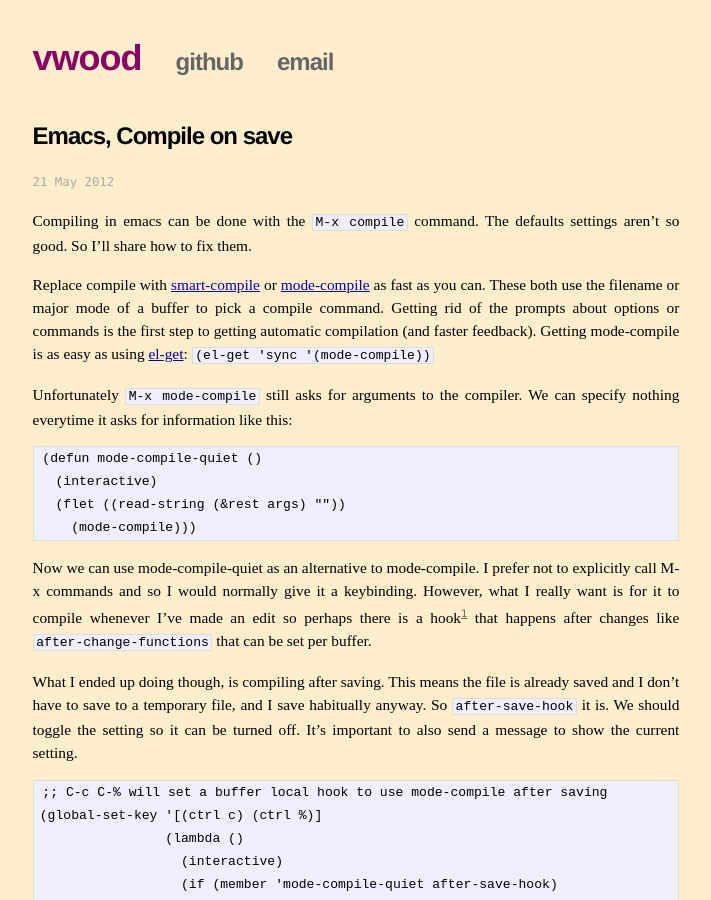
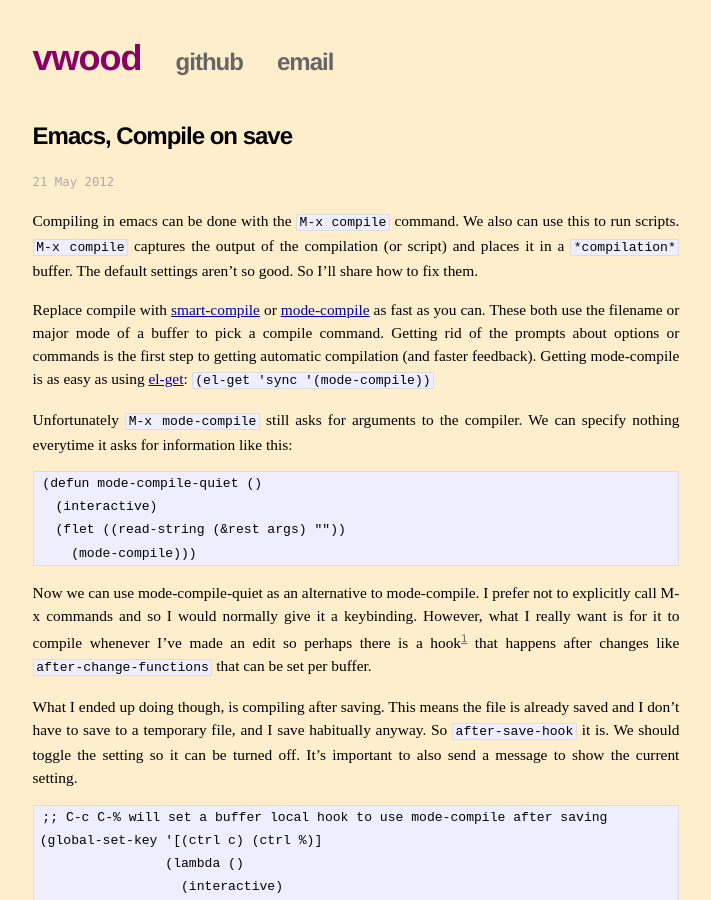
Before and after one commit to vwood/vwood.github.com, a Jekyll site: the page built from _posts/2012-5-21-emacs-compile-on-save.md, in a window 1280 px wide and 900 px high. Shown: the whole window, without its empty margins (284-995 px from the left). Built offline with Jekyll 4.4.1, drawn with Linux system fonts in a browser that asks for light colours.

Commit message:
Small fixes

```diff
--- a/_posts/2012-5-21-emacs-compile-on-save.md
+++ b/_posts/2012-5-21-emacs-compile-on-save.md
@@ -8,7 +8,7 @@ tags: [emacs]
 ================
 <p class="meta">21 May 2012</p>
 
-Compiling in emacs can be done with the `M-x compile` command. The defaults settings aren't so good. So I'll share how to fix them.
+Compiling in emacs can be done with the `M-x compile` command. We also can use this to run scripts. `M-x compile` captures the output of the compilation (or script) and places it in a `*compilation*` buffer. The default settings aren't so good. So I'll share how to fix them.
 
 Replace compile with [smart-compile](http://www.emacswiki.org/emacs/SmartCompile) or [mode-compile](http://emacswiki.org/emacs/ModeCompile) as fast as you can. These both use the filename or major mode of a buffer to pick a compile command. Getting rid of the prompts about options or commands is the first step to getting automatic compilation (and faster feedback). Getting mode-compile is as easy as using [el-get](https://github.com/dimitri/el-get): `(el-get 'sync '(mode-compile))`
 
```
Also changed, not shown: _posts/2012-8-28-emacs-images-in-buffer.md (+1 -1 lines).
